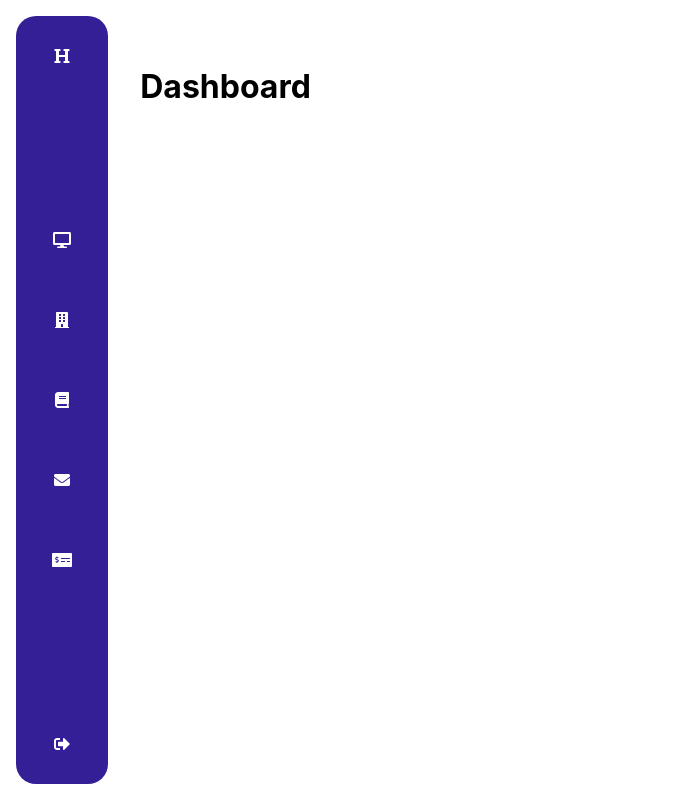
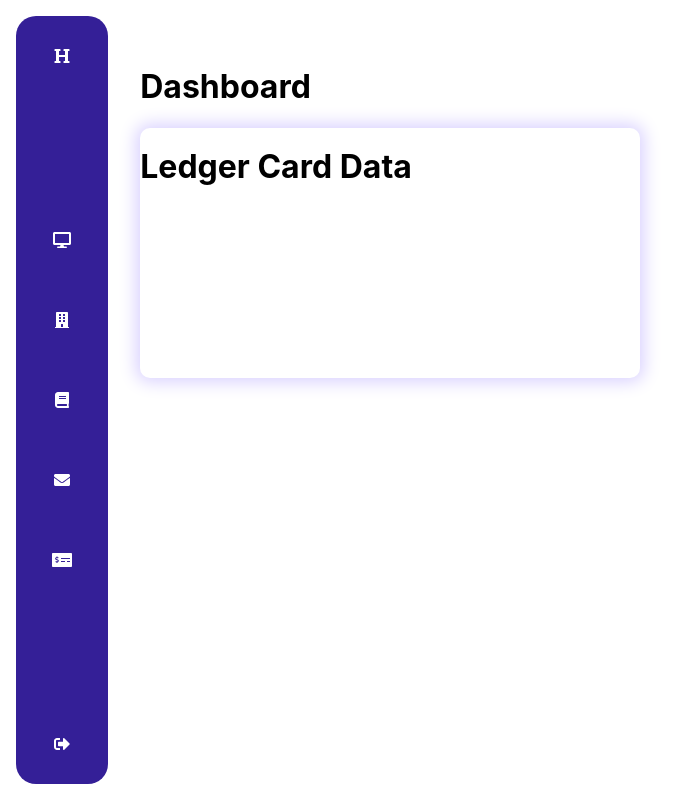
Before and after one commit to ceriustech/Honyst, a React (Create React App) app: page /dashboard in a window 1280 px wide. Shown: the whole page, without its empty margins (0-696 px from the left). Built offline with nearby package versions, Linux system fonts and the light colour scheme.

Commit message:
Added card components for the dashboard page.

```diff
--- /dev/null
+++ b/src/components/Dashboard-Site-Data.js/ledger-site-dboard-data.js
@@ -0,0 +1,19 @@
+import React from "react";
+import styled from "styled-components";
+
+const LedgerCardLayout = styled.div`
+  border-radius: 10px;
+  box-shadow: 0px 0px 17px 4px rgba(217, 209, 255, 1);
+  width: 500px;
+  height: 250px;
+`;
+
+const LedgerCardData = () => {
+  return (
+    <LedgerCardLayout>
+      <h1>Ledger Card Data</h1>
+    </LedgerCardLayout>
+  );
+};
+
+export default LedgerCardData;
--- /dev/null
+++ b/src/components/Dashboard-Site-Data.js/messages-site-dboard-data.js
@@ -0,0 +1 @@
+import React from "react";
--- /dev/null
+++ b/src/components/Dashboard-Site-Data.js/payments-site-dboard-data.js
@@ -0,0 +1 @@
+import React from "react";
--- /dev/null
+++ b/src/components/Dashboard-Site-Data.js/properties-site-dboard-data.js
@@ -0,0 +1 @@
+import React from "react";
--- a/src/pages/Dashboard.js
+++ b/src/pages/Dashboard.js
@@ -1,17 +1,34 @@
 import React from "react";
-//import styled from "styled-components";
+import styled from "styled-components";
+
+import LedgerCardData from "../components/Dashboard-Site-Data.js/ledger-site-dboard-data";
 
 // this should be a dashboard component per the requirements
 // i'd assume it is connected to different data so lets keep a top level state for it all.
 // add widgets and such to visualize the data
 // widgets can be removed and reusable possibly
 
+const DashBoardLayout = styled.div`
+  box-sizing: border-box;
+  display: flex;
+  flex-direction: column;
+`;
+
+const DashboardContent = styled.div`
+  margin-top: 25px;
+  display: grid;
+  grid-template-columns: repeat(auto-fit, minmax(300px, 1fr));
+  grid-auto-rows: repeat(3, 150px);
+  grid-gap: 10px;
+`;
+
 function Dashboard({ children }) {
   return (
-    <>
+    <DashBoardLayout>
       <h1>Dashboard</h1>
+      <LedgerCardData />
       {children}
-    </>
+    </DashBoardLayout>
   );
 }
 export default Dashboard;
```
